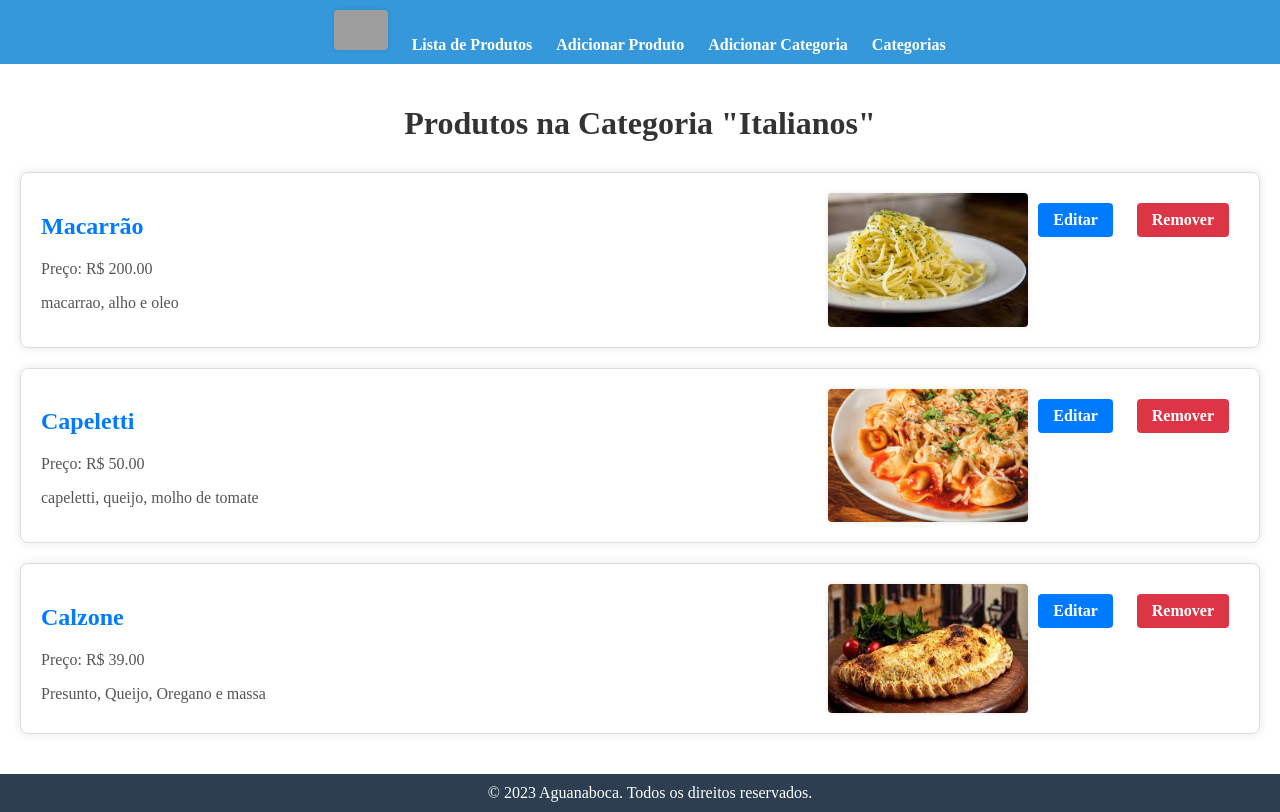
After one commit to KaueFulgencio/aguanaboca, a Django app: page /produtos_por_categoria/1 in a window 1280 px wide. The commit adds this page. Run offline with Django 4.2, Linux system fonts and the light colour scheme; data comes from the database, SQL or seed files in the repository; grey boxes are pictures that could not be loaded.

Commit message:
categorias

```diff
--- a/aguanaboca/aguanaboca/urls.py
+++ b/aguanaboca/aguanaboca/urls.py
@@ -21,7 +21,7 @@ from django.conf.urls.static import static
 
 from django.contrib import admin
 from django.urls import path, include
-from projeto_aguanaboca.views import edita_produto, lista_produtos, adiciona_produto, adiciona_categoria, remove_produto
+from projeto_aguanaboca.views import edita_produto, lista_categorias, lista_produtos, adiciona_produto, adiciona_categoria, produtos_por_categoria, remove_produto
 
 urlpatterns = [
     path('admin/', admin.site.urls),
@@ -31,6 +31,8 @@ urlpatterns = [
     path('categorias/adicionar/', adiciona_categoria, name='adiciona_categoria'),
     path('edita_produto/<int:produto_id>/', edita_produto, name='edita_produto'),
     path('remove_produto/<int:produto_id>/', remove_produto, name='remove_produto'),
+    path('categorias/', lista_categorias, name="lista_categorias"),
+    path('produtos_por_categoria/<int:categoria_id>', produtos_por_categoria, name="produtos_por_categoria"),
 ]
 
 if settings.DEBUG:
--- a/aguanaboca/projeto_aguanaboca/templates/admin/lista_produtos.html
+++ b/aguanaboca/projeto_aguanaboca/templates/admin/lista_produtos.html
@@ -106,7 +106,7 @@
     .remover-button:hover {
         background-color: #c82333;
     }
-</style>
+    </style>
 
     <h1>Lista de Produtos</h1>
 
--- /dev/null
+++ b/aguanaboca/projeto_aguanaboca/templates/admin/produtos_por_categoria.html
@@ -0,0 +1,116 @@
+{% extends "base.html" %}
+
+{% block content %}
+    <style>
+        h1 {
+            color: #333;
+            text-align: center;
+            margin-bottom: 30px;
+        }
+
+        ul {
+            list-style: none;
+            padding: 0;
+            margin: 0;
+        }
+
+        li {
+            margin-bottom: 10px;
+        }
+
+        a {
+            color: #007bff;
+            text-decoration: none;
+            font-weight: bold;
+        }
+
+        a:hover {
+            text-decoration: underline;
+        }
+        .produto {
+            display: flex;
+            border: 1px solid #ddd;
+            padding: 20px;
+            margin-bottom: 20px;
+            border-radius: 8px;
+            box-shadow: 0 0 10px rgba(0, 0, 0, 0.1);
+        }
+        h2 {
+            color: #007bff;
+        }
+        p {
+            color: #555;
+            margin-bottom: 10px;
+        }
+
+        .descricao {
+            flex: 1;
+            margin-right: 20px;
+        }
+
+        img {
+            max-width: 200px;
+            border-radius: 4px;
+            box-shadow: 0 0 5px rgba(0, 0, 0, 0.1);
+        }
+
+        hr {
+            border: 1px solid #eee;
+            margin: 20px 0;
+        }
+        .editar-button,
+        .remover-button {
+        display: inline-block;
+        padding: 8px 15px;
+        margin-top: 10px;
+        margin-right: 10px;
+        margin-left: 10px;
+        text-align: center;
+        text-decoration: none;
+        color: #fff;
+        border-radius: 4px;
+        cursor: pointer;
+    }
+
+    .editar-button {
+        background-color: #007bff;
+    }
+
+    .editar-button:hover {
+        background-color: #0056b3;
+    }
+
+    .remover-button {
+        background-color: #dc3545;
+    }
+
+    .remover-button:hover {
+        background-color: #c82333;
+    }
+    </style>
+
+    <h1>Produtos na Categoria "{{ categoria.nome }}"</h1>
+
+    {% if produtos %}
+        <ul>
+            {% for produto in produtos %}
+            <div class="produto">
+                <div class="descricao">
+                    <h2>{{ produto.nome }}</h2>
+                    <p>Preço: R$ {{ produto.preco }}</p>
+                    <p>{{ produto.descricao }}</p>
+                </div>
+                {% if produto.imagem %}
+                    <img src="{{ produto.imagem.url }}" alt="{{ produto.nome }} Image">
+                {% endif %}
+                <div>
+                    <a class="editar-button" href="{% url 'edita_produto' produto.id %}">Editar</a>
+                    <a class="remover-button" href="{% url 'remove_produto' produto.id %}">Remover</a>
+                </div>
+            </div>
+            {% endfor %}
+        </ul>
+    {% else %}
+        <p>Nenhum produto encontrado nesta categoria.</p>
+    {% endif %}
+{% endblock %}
--- a/aguanaboca/projeto_aguanaboca/templates/base.html
+++ b/aguanaboca/projeto_aguanaboca/templates/base.html
@@ -50,6 +50,7 @@
         <a href="{% url 'lista_produtos' %}">Lista de Produtos</a>
         <a href="{% url 'adiciona_produto' %}">Adicionar Produto</a>
         <a href="{% url 'adiciona_categoria' %}">Adicionar Categoria</a>
+        <a href="{% url 'lista_categorias' %}">Categorias</a>
     </nav>
 
     <main>
--- a/aguanaboca/projeto_aguanaboca/views.py
+++ b/aguanaboca/projeto_aguanaboca/views.py
@@ -98,3 +98,12 @@ def remove_produto(request, produto_id):
 def historico_atividades(request):
     logs = RegistroAtividade.objects.all()
     return render(request, 'historico_atividades.html', {'logs': logs})
+
+def lista_categorias(request):
+    categorias = Categoria.objects.all()
+    return render(request, 'admin/lista_categorias.html', {'categorias': categorias})
+
+def produtos_por_categoria(request, categoria_id):
+    categoria = Categoria.objects.get(pk=categoria_id)
+    produtos = Produto.objects.filter(categoria=categoria)
+    return render(request, 'admin/produtos_por_categoria.html', {'categoria': categoria, 'produtos': produtos})
```
Also changed, not shown: aguanaboca/projeto_aguanaboca/templates/admin/lista_categorias.html (added, +41 -0 lines).
